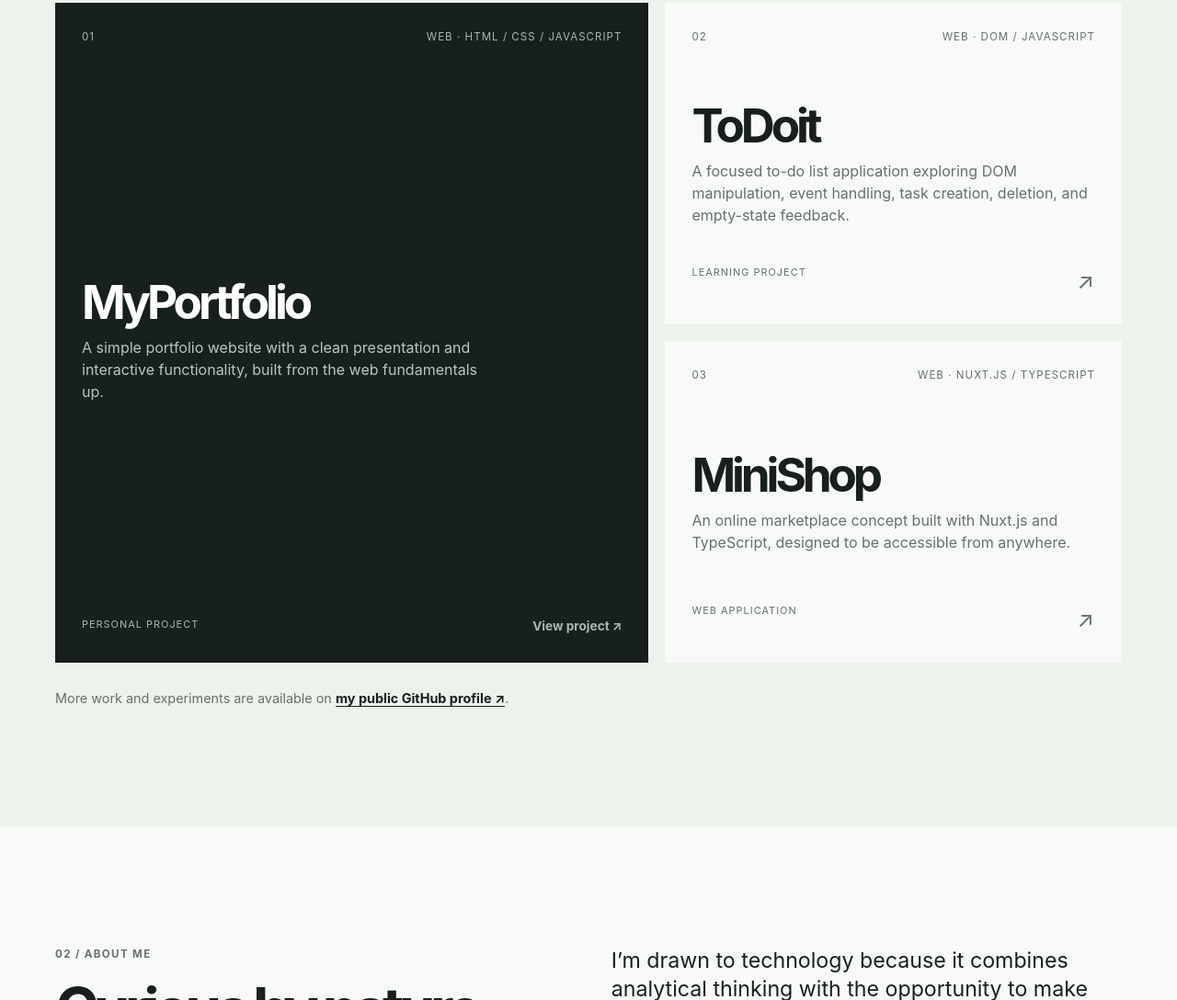
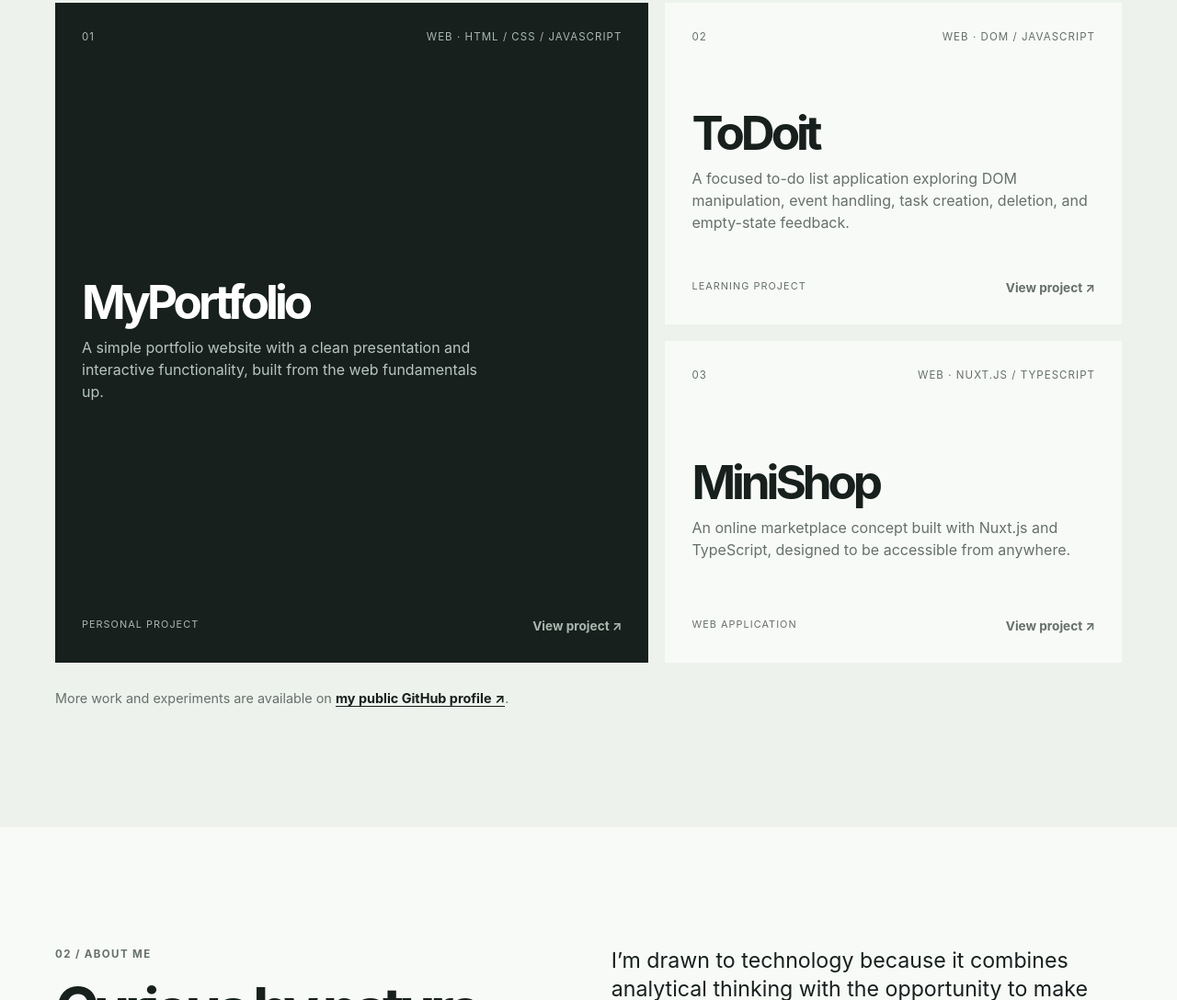
Before and after one commit to ahmadpajar/ahmadpajar-portofolio, a plain HTML site: page index.html in a window 1280 px wide. Shown: the part 1104-2192 px from the top of the page at 92% size. Drawn offline with Linux system fonts and the light colour scheme.

Commit message:
Add project links
Co-authored-by: Copilot App <223556219+Copilot@users.noreply.github.com>

```diff
--- a/index.html
+++ b/index.html
@@ -70,12 +70,12 @@
             <article class="project-card">
               <div class="project-meta"><span>02</span><span>Web · DOM / JavaScript</span></div>
               <div><h3>ToDoit</h3><p>A focused to-do list application exploring DOM manipulation, event handling, task creation, deletion, and empty-state feedback.</p></div>
-              <div class="project-footer"><span class="project-tag">Learning project</span><span class="project-arrow" aria-hidden="true">↗</span></div>
+              <div class="project-footer"><span class="project-tag">Learning project</span><a href="https://ahmadpajar.github.io/Todoit/" target="_blank" rel="noopener noreferrer">View project <span aria-hidden="true">↗</span></a></div>
             </article>
             <article class="project-card">
               <div class="project-meta"><span>03</span><span>Web · Nuxt.js / TypeScript</span></div>
               <div><h3>MiniShop</h3><p>An online marketplace concept built with Nuxt.js and TypeScript, designed to be accessible from anywhere.</p></div>
-              <div class="project-footer"><span class="project-tag">Web application</span><span class="project-arrow" aria-hidden="true">↗</span></div>
+              <div class="project-footer"><span class="project-tag">Web application</span><a href="https://ahmadpajar.github.io/minishop/" target="_blank" rel="noopener noreferrer">View project <span aria-hidden="true">↗</span></a></div>
             </article>
           </div>
           <p class="github-note">More work and experiments are available on <a href="https://github.com/ahmadpajar" target="_blank" rel="noopener noreferrer">my public GitHub profile <span aria-hidden="true">↗</span></a>.</p>
```
